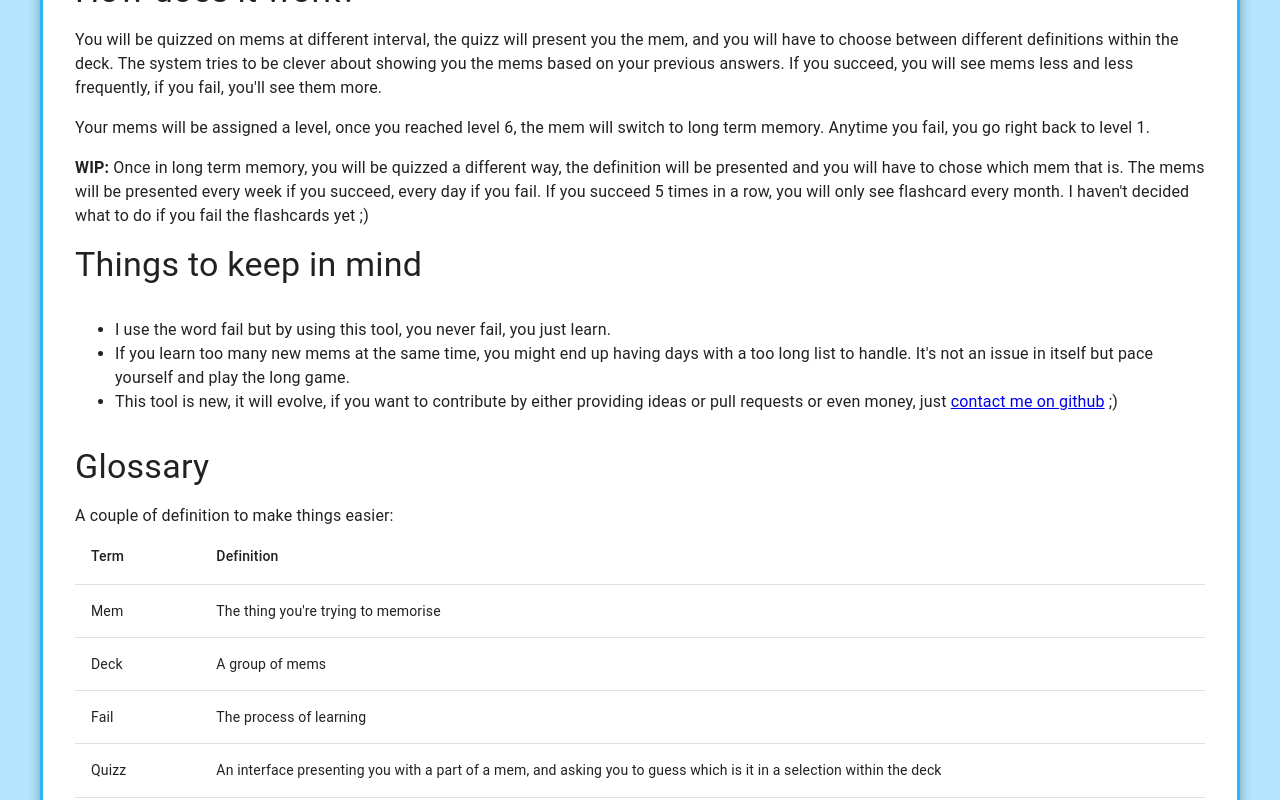
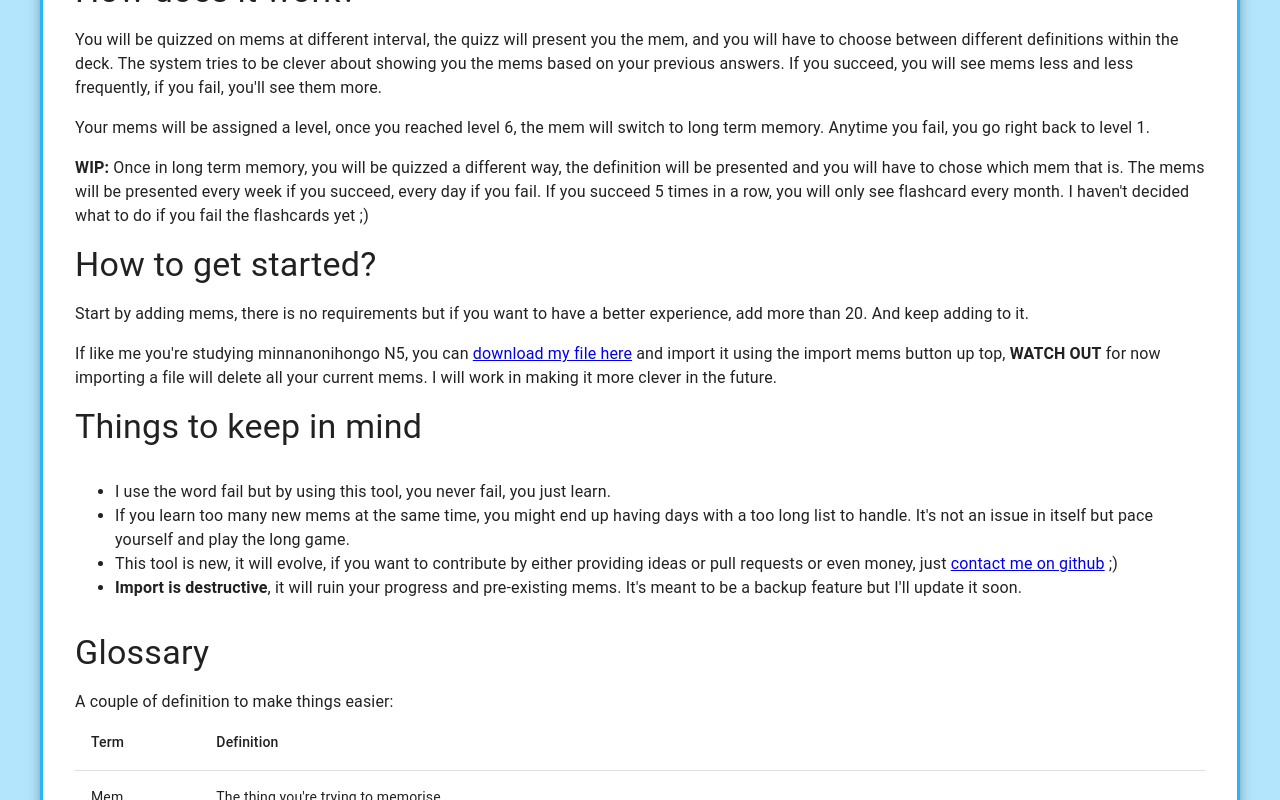
Before and after one commit to PiTiLeZarD/memup, a React (Vite) app: page /mems/1 in a window 1280 px wide. Shown: the part 397-1197 px from the top of the page. Built offline with nearby package versions, Linux system fonts and the light colour scheme.

Commit message:
getting started on homepage

```diff
--- a/src/pages/HomePage.tsx
+++ b/src/pages/HomePage.tsx
@@ -98,6 +98,22 @@ export const HomePage: HomePageComponent = (): JSX.Element => {
                         if you succeed, every day if you fail. If you succeed 5 times in a row, you will only see
                         flashcard every month. I haven't decided what to do if you fail the flashcards yet ;)
                     </Typography>
+                    <Typography variant="h4">How to get started?</Typography>
+                    <Typography>
+                        Start by adding mems, there is no requirements but if you want to have a better experience, add
+                        more than 20. And keep adding to it.
+                    </Typography>
+                    <Typography>
+                        If like me you're studying minnanonihongo N5, you can{" "}
+                        <a
+                            href="https://raw.githubusercontent.com/PiTiLeZarD/memup/master/content/Japanese_Minnanonihongo.json"
+                            target="_blank"
+                        >
+                            download my file here
+                        </a>{" "}
+                        and import it using the import mems button up top, <b>WATCH OUT</b> for now importing a file
+                        will delete all your current mems. I will work in making it more clever in the future.
+                    </Typography>
                     <Typography variant="h4">Things to keep in mind</Typography>
                     <Typography>
                         <ul>
@@ -114,6 +130,10 @@ export const HomePage: HomePageComponent = (): JSX.Element => {
                                     contact me on github
                                 </a>{" "}
                                 ;)
+                            </li>
+                            <li>
+                                <b>Import is destructive</b>, it will ruin your progress and pre-existing mems. It's
+                                meant to be a backup feature but I'll update it soon.
                             </li>
                         </ul>
                     </Typography>
```
